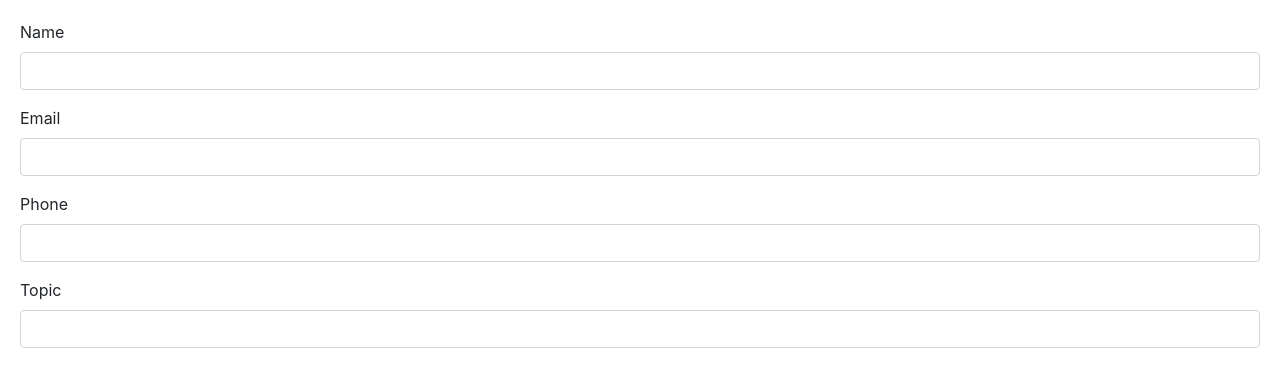
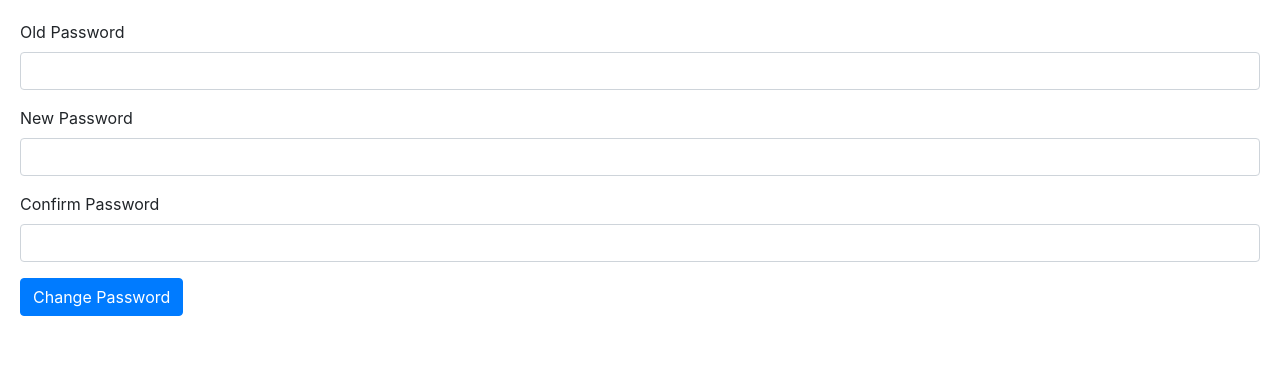
Before and after one commit to tabarino/FirstAngularProject, an Angular app: page / in a window 1280 px wide. Shown: the top 386 px of the page. Built offline with nearby package versions, Linux system fonts and the light colour scheme.

Commit message:
Assignment 7: Change Password Form

```diff
--- a/src/app/app.component.html
+++ b/src/app/app.component.html
@@ -1,4 +1,5 @@
 <!--contact-form></contact-form-->
 <!--new-course-form></new-course-form-->
 <!--signup-form></signup-form-->
-<new-course-form2></new-course-form2>
+<!--new-course-form2></new-course-form2-->
+<change-password></change-password>
--- a/src/app/app.module.ts
+++ b/src/app/app.module.ts
@@ -17,6 +17,7 @@ import { ContactFormComponent } from './contact-form/contact-form.component';
 import { NewCourseFormComponent } from './new-course-form/new-course-form.component';
 import { SignupFormComponent } from './signup-form/signup-form.component';
 import { NewCourseForm2Component } from './new-course-form2/new-course-form2.component';
+import { ChangePasswordComponent } from './change-password/change-password.component';
 
 // You have to register all Components, Pipes and Directives on NgModule
 @NgModule({
@@ -34,7 +35,8 @@ import { NewCourseForm2Component } from './new-course-form2/new-course-form2.com
     ContactFormComponent,
     NewCourseFormComponent,
     SignupFormComponent,
-    NewCourseForm2Component
+    NewCourseForm2Component,
+    ChangePasswordComponent
   ],
   imports: [
     BrowserModule,
--- /dev/null
+++ b/src/app/change-password/change-password.component.html
@@ -0,0 +1,36 @@
+<form [formGroup]="changePasswordForm">
+    <div class="form-group">
+        <label for="oldPassword">Old Password</label>
+        <input formControlName="oldPassword" type="password" class="form-control" name="oldPassword" id="oldPassword">
+        <div *ngIf="oldPassword.touched && oldPassword.invalid" class="alert alert-danger" role="alert">
+            <div *ngIf="oldPassword.errors.required">
+                Old Password is required.
+            </div>
+            <div *ngIf="oldPassword.errors.invalidOldPassword">
+                Old Password is invalid.
+            </div>
+        </div>
+    </div>
+    <div class="form-group">
+        <label for="newPassword">New Password</label>
+        <input formControlName="newPassword" type="password" class="form-control" name="newPassword" id="newPassword">
+        <div *ngIf="newPassword.touched && newPassword.invalid" class="alert alert-danger" role="alert">
+            <div *ngIf="newPassword.errors.required">
+                New Password is required.
+            </div>
+        </div>
+    </div>
+    <div class="form-group">
+        <label for="confirmPassword">Confirm Password</label>
+        <input formControlName="confirmPassword" type="password" class="form-control" name="confirmPassword" id="confirmPassword">
+        <div *ngIf="confirmPassword.touched && confirmPassword.invalid" class="alert alert-danger" role="alert">
+            <div *ngIf="confirmPassword.errors.required">
+                Confirm Password is required.
+            </div>
+        </div>
+        <div *ngIf="confirmPassword.valid && changePasswordForm.invalid && changePasswordForm.errors?.passwordsShouldMatch" class="alert alert-danger" role="alert">
+            Passwords do not match.
+        </div>
+    </div>
+    <button type="submit" class="btn btn-primary">Change Password</button>
+</form>
--- /dev/null
+++ b/src/app/change-password/change-password.component.ts
@@ -0,0 +1,37 @@
+import { Component, OnInit } from '@angular/core';
+import { FormGroup, FormBuilder, Validators } from '@angular/forms';
+import { PasswordValidators } from '../common/validators/password.validators';
+
+@Component({
+  selector: 'change-password',
+  templateUrl: './change-password.component.html',
+  styleUrls: ['./change-password.component.css']
+})
+export class ChangePasswordComponent implements OnInit {
+  changePasswordForm: FormGroup;
+
+  constructor(formBuilder: FormBuilder) {
+    this.changePasswordForm = formBuilder.group({
+      oldPassword: ['', Validators.required, PasswordValidators.validOldPassword],
+      newPassword: ['', Validators.required],
+      confirmPassword: ['', Validators.required]
+    }, {
+      validators: [PasswordValidators.passwordsShouldMatch]
+    });
+  }
+
+  ngOnInit(): void {
+  }
+
+  get oldPassword() {
+    return this.changePasswordForm.get('oldPassword');
+  }
+
+  get newPassword() {
+    return this.changePasswordForm.get('newPassword');
+  }
+
+  get confirmPassword() {
+    return this.changePasswordForm.get('confirmPassword');
+  }
+}
--- /dev/null
+++ b/src/app/common/validators/password.validators.ts
@@ -0,0 +1,24 @@
+import { AbstractControl, ValidationErrors } from '@angular/forms';
+
+export class PasswordValidators {
+    static validOldPassword(control: AbstractControl) : Promise<ValidationErrors|null> {
+        return new Promise((resolve) => {
+            if (control.value === '1234') {
+                resolve({ invalidOldPassword: true });
+            } else {
+                resolve(null);
+            }
+        });
+    }
+
+    static passwordsShouldMatch(control: AbstractControl) : ValidationErrors|null {
+        let newPassword = control.get('newPassword');
+        let confirmPassword = control.get('confirmPassword');
+
+        if (newPassword.value !== confirmPassword.value) {
+            return { passwordsShouldMatch: true };
+        }
+
+        return null;
+    }
+}
```
Also changed, not shown: src/app/change-password/change-password.component.css (added), 1 other file (tests, documents, lock files or other folders).
